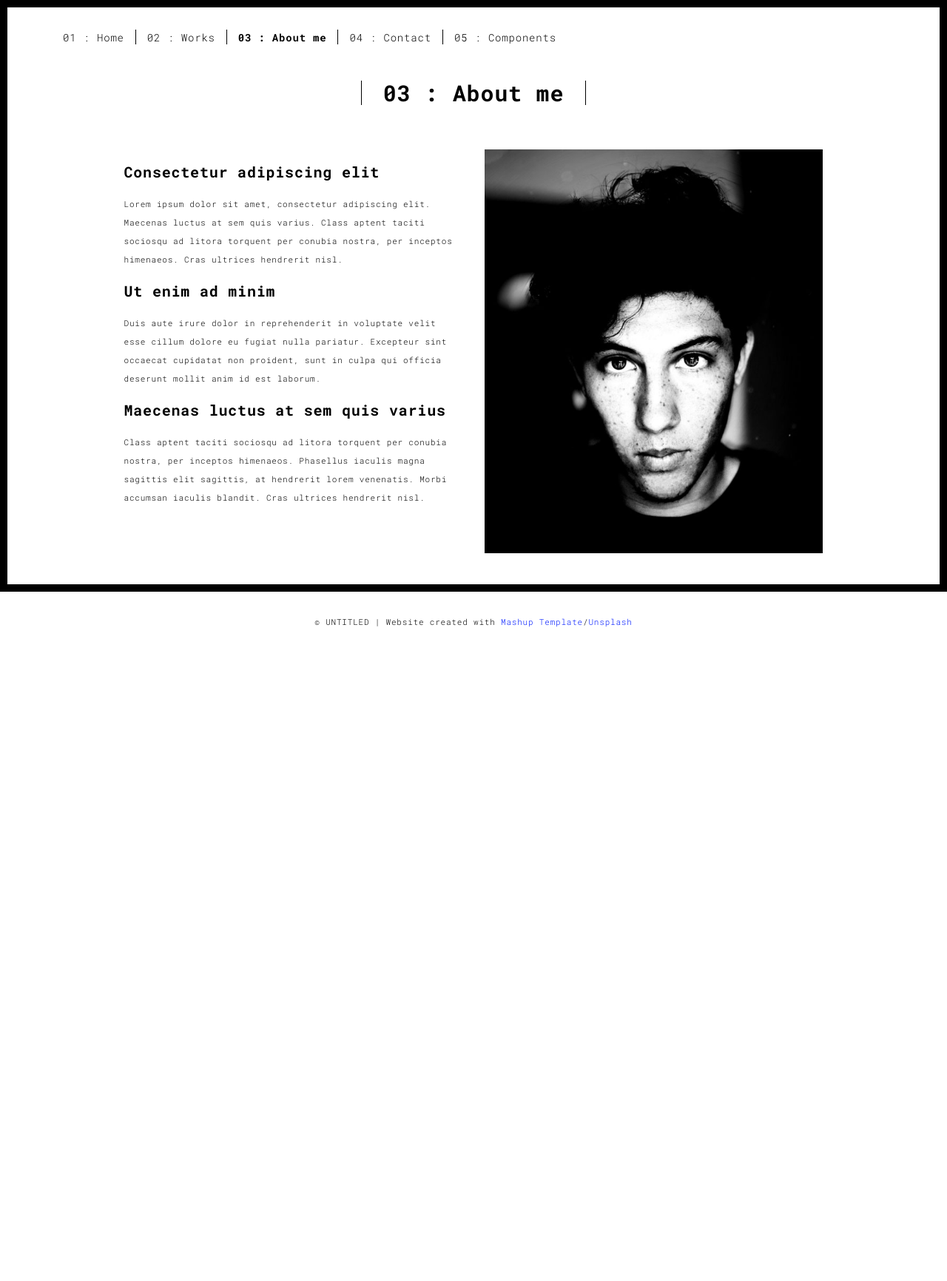
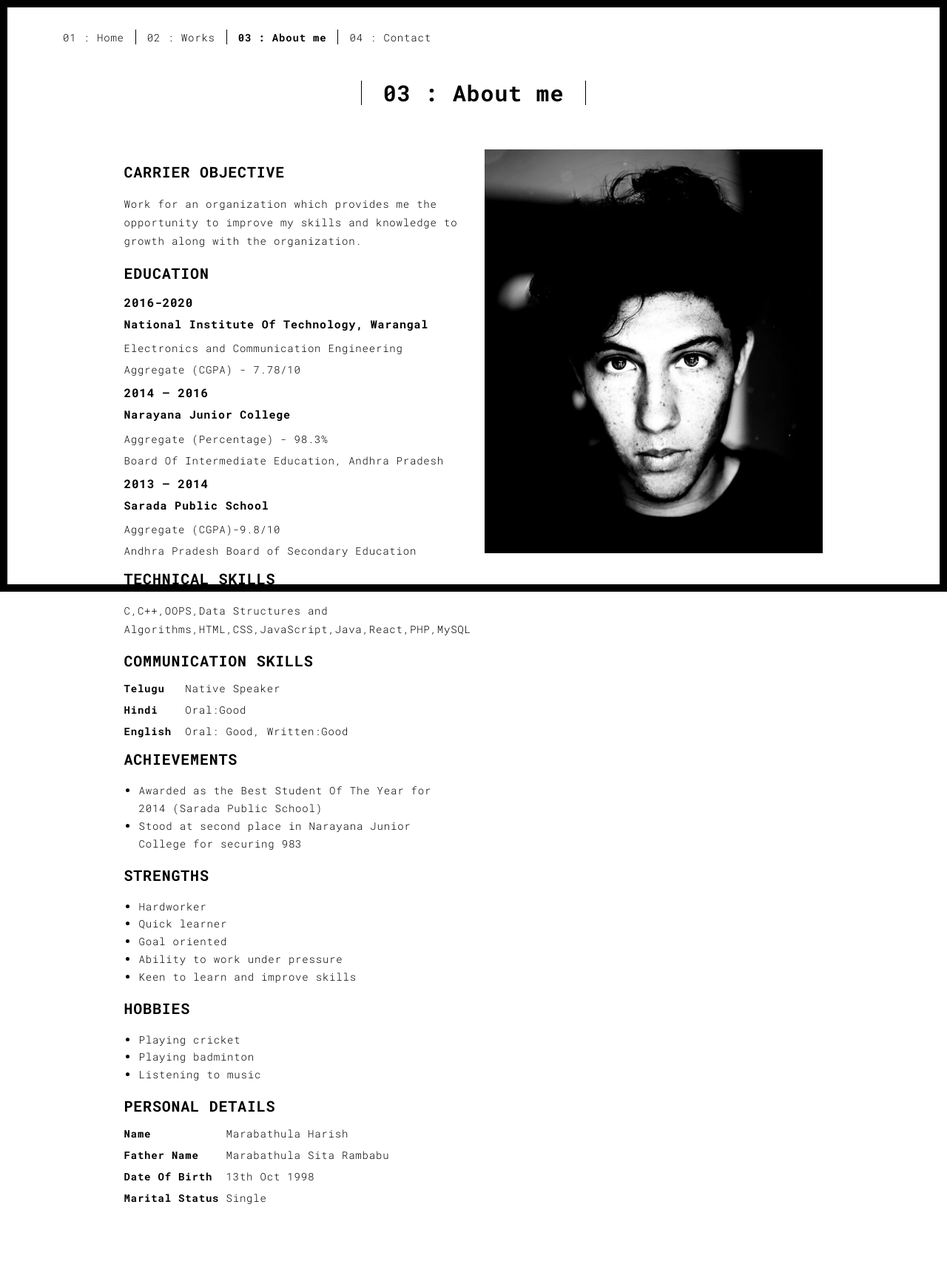
Before and after one commit to harishmara98/portfolio, a Flask app: page /about.html in a window 1280 px wide. Shown: the whole page at 74% size. Before the commit the page ends 848 px from the top, so only its background shows below. Run offline with Flask 2, Linux system fonts and the light colour scheme; some libraries are stand-ins or nearby versions.

Commit message:
my portfolio website

```diff
--- a/templates/about.html
+++ b/templates/about.html
@@ -6,8 +6,6 @@
   <meta content="IE=edge" http-equiv="X-UA-Compatible">
   <meta content="width=device-width,initial-scale=1" name="viewport">
   <meta content="description" name="description">
-  <meta name="google" content="notranslate" />
-  <meta content="Mashup templates have been developped by Orson.io team" name="author">
 
   <!-- Disable tap highlight on IE -->
   <meta name="msapplication-tap-highlight" content="no">
@@ -43,7 +41,6 @@
             <li><a href="./works.html" title="">02 : Works</a></li>
             <li><a href="./about.html" title="">03 : About me</a></li>
             <li><a href="./contact.html" title="">04 : Contact</a></li>
-            <li><a href="./components.html" title="">05 : Components</a></li>
           </ul>
 
 
@@ -60,23 +57,60 @@
             <h1 class="h2">03 : About me</h1>
           </div>
 
-          <div class="row">
+          <div class="row" style="font-size: 14px;line-height: 1.7;">
             <div class="col-md-10 col-md-offset-1">
               <div class="row">
                 <div class="col-xs-12 col-md-6">
-                  <h3>Consectetur adipiscing elit</h3>
-                  <p>Lorem ipsum dolor sit amet, consectetur adipiscing elit. Maecenas luctus at sem quis varius.
-                    Class aptent taciti sociosqu ad litora torquent per conubia nostra, per inceptos himenaeos. Cras
-                    ultrices hendrerit nisl.</p>
-                  <h3>Ut enim ad minim </h3>
-                  <p>Duis aute irure dolor in reprehenderit in voluptate velit esse
-                    cillum dolore eu fugiat nulla pariatur. Excepteur sint occaecat cupidatat non
-                    proident, sunt in culpa qui officia deserunt mollit anim id est laborum.
-                  <h3>Maecenas luctus at sem quis varius</h3>
-                  <p>
-                    Class aptent taciti sociosqu ad litora torquent per conubia nostra, per inceptos himenaeos.
-                    Phasellus iaculis magna sagittis elit sagittis, at hendrerit lorem venenatis. Morbi accumsan iaculis
-                    blandit. Cras ultrices hendrerit nisl.</p>
+                  <h3>CARRIER OBJECTIVE</h3>
+                  <p style="line-height: 1.8">Work for an organization which provides me the
+                    opportunity to improve my skills and knowledge to
+                    growth along with the organization.</p>
+                  <h3>EDUCATION</h3>
+                  <h4 style="font-size: 16px;">2016-2020</h4>
+                  <p style="font-size: 15px;line-height: 1.5;font-weight: bold;">National Institute Of Technology,
+                    Warangal</p>
+                  <p style="line-height: 1">Electronics and Communication Engineering</p>
+                  <p style="line-height: 1">Aggregate (CGPA) - 7.78/10</p>
+                  <h4 style="font-size: 16px;">2014 – 2016</h4>
+                  <p style="font-size: 15px;line-height: 1.5;font-weight: bold;">Narayana Junior College</p>
+                  <p style="line-height: 1">Aggregate (Percentage) - 98.3%</p>
+                  <p style="line-height: 1">Board Of Intermediate Education, Andhra Pradesh</p>
+                  <h4 style="font-size: 16px;">2013 – 2014</h4>
+                  <p style="font-size: 15px;line-height: 1.5;font-weight: bold;">Sarada Public School</p>
+                  <p style="line-height: 1">Aggregate (CGPA)-9.8/10</p>
+                  <p style="line-height: 1">Andhra Pradesh Board of Secondary Education</p>
+                  <h3>TECHNICAL SKILLS</h3>
+                  <p>C,C++,OOPS,Data Structures and Algorithms,HTML,CSS,JavaScript,Java,React,PHP,MySQL</p>
+                  <h3>COMMUNICATION SKILLS</h3>
+                  <p style="line-height: 1"><b>Telugu</b> &nbsp Native Speaker</p>
+                  <p style="line-height: 1"><b>Hindi</b>&nbsp &nbsp Oral:Good</p>
+                  <p style="line-height: 1"><b>English</b>&nbsp Oral: Good, Written:Good</p>
+                  <h3>ACHIEVEMENTS</h3>
+                  <ul>
+                    <li style="margin-left:-20px">Awarded as the Best Student Of The Year for 2014 (Sarada Public
+                      School)</li>
+                    <li style="margin-left:-20px">Stood at second place in Narayana Junior College for securing 983</li>
+                  </ul>
+                  <h3>STRENGTHS</h3>
+                  <ul>
+                    <li style="margin-left:-20px">Hardworker</li>
+                    <li style="margin-left:-20px">Quick learner</li>
+                    <li style="margin-left:-20px">Goal oriented</li>
+                    <li style="margin-left:-20px">Ability to work under pressure</li>
+                    <li style="margin-left:-20px">Keen to learn and improve skills</li>
+                  </ul>
+
+                  <h3>HOBBIES</h3>
+                  <ul>
+                    <li style="margin-left:-20px">Playing cricket</li>
+                    <li style="margin-left:-20px">Playing badminton</li>
+                    <li style="margin-left:-20px">Listening to music</li>
+                  </ul>
+                  <h3>PERSONAL DETAILS</h3>
+                  <p style="line-height: 1"><b>Name</b> &nbsp &nbsp &nbsp &nbsp &nbsp Marabathula Harish</p>
+                  <p style="line-height: 1"><b>Father Name</b>&nbsp &nbsp Marabathula Sita Rambabu</p>
+                  <p style="line-height: 1"><b>Date Of Birth</b>&nbsp 13th Oct 1998</p>
+                  <p style="line-height: 1"><b>Marital Status</b> Single</p>
                 </div>
                 <div class="col-xs-12 col-md-6">
                   <img src="../static/assets/images/profil.jpg" class="img-responsive" alt="">
@@ -92,17 +126,6 @@
   </div>
 
 
-  <footer class="footer-container text-center">
-    <div class="container">
-      <div class="row">
-        <div class="col-xs-12">
-          <p>© UNTITLED | Website created with <a href="http://www.mashup-template.com/"
-              title="Create website with free html template">Mashup Template</a>/<a href="https://www.unsplash.com/"
-              title="Beautiful Free Images">Unsplash</a></p>
-        </div>
-      </div>
-    </div>
-  </footer>
 
   <script>
     document.addEventListener("DOMContentLoaded", function (event) {
--- a/templates/components.html
+++ b/templates/components.html
@@ -6,8 +6,6 @@
   <meta content="IE=edge" http-equiv="X-UA-Compatible">
   <meta content="width=device-width,initial-scale=1" name="viewport">
   <meta content="description" name="description">
-  <meta name="google" content="notranslate" />
-  <meta content="Mashup templates have been developped by Orson.io team" name="author">
 
   <!-- Disable tap highlight on IE -->
   <meta name="msapplication-tap-highlight" content="no">
```
Also changed, not shown: templates/contact.html (+36 -21 lines), templates/index.html (+2 -5 lines), templates/thankyou.html (+1 -14 lines), templates/work.html (+0 -14 lines), templates/works.html (+1 -14 lines).
